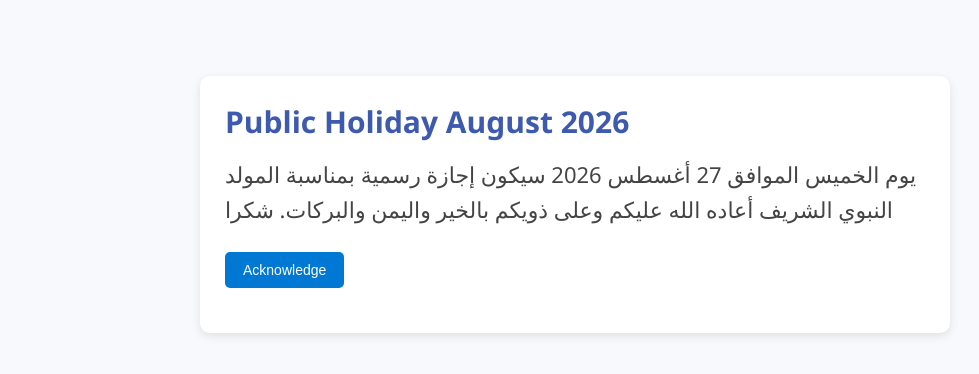
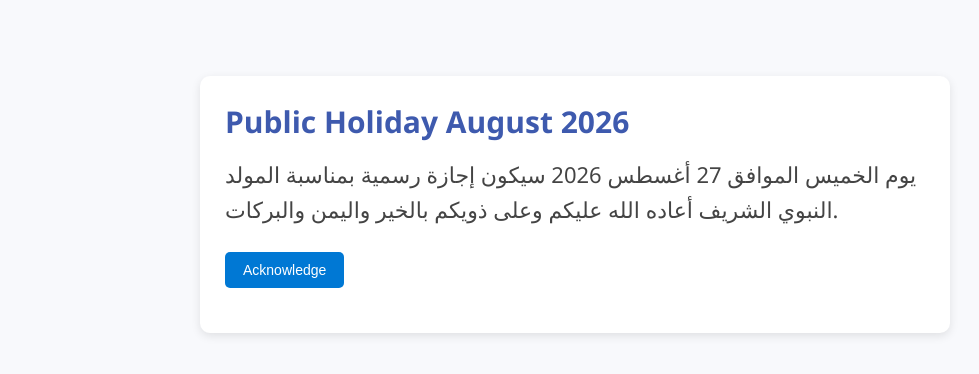
Before and after one commit to manpoweregypt/Notifications, a plain HTML site: page index.html in a window 1280 px wide. Shown: the part 120-494 px from the top of the page, without its empty margins (50-1029 px from the left). Drawn offline with Linux system fonts and the light colour scheme.

Commit message:
index.html

```diff
--- a/index.html
+++ b/index.html
@@ -104,7 +104,6 @@ body {
     <div class="message">
         يوم الخميس الموافق 27 أغسطس 2026 سيكون إجازة رسمية بمناسبة المولد النبوي الشريف
 أعاده الله عليكم وعلى ذويكم بالخير واليمن والبركات.
-شكرا
     </div>
 
     <button class="button" onclick="window.close()">
```
